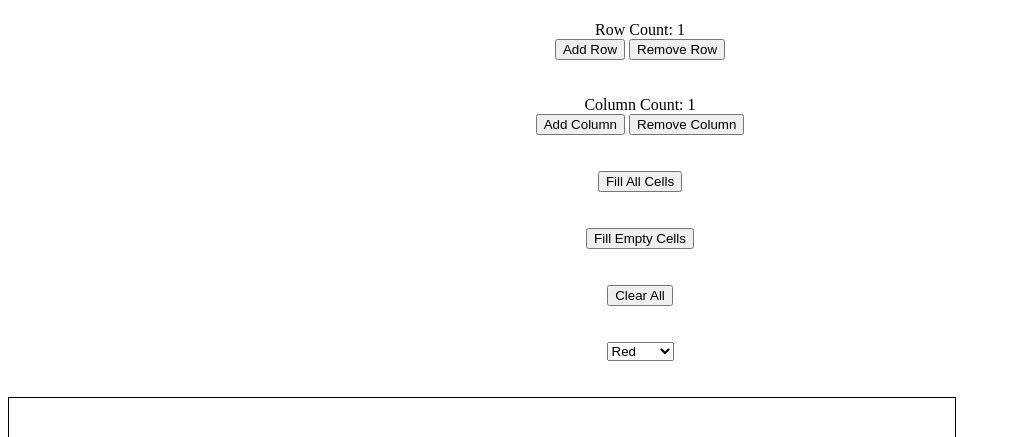
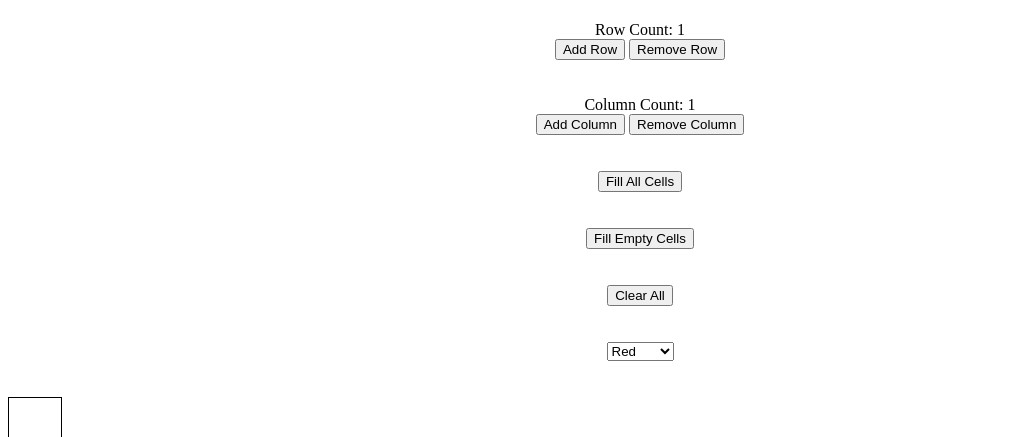
Before and after one commit to davidy9000/cuny2x-assignment5, a plain HTML site: page index.html in a window 1280 px wide. Shown: the part 59-496 px from the top of the page, without its empty margins (0-1011 px from the left). Drawn offline with Linux system fonts and the light colour scheme.

```diff
--- a/styles.css
+++ b/styles.css
@@ -4,8 +4,6 @@ body {
 
 table {
     border-collapse: collapse;
-    width: 75%;
-    height: 50%;
     text-align: center;
     vertical-align: center;
 }
```
